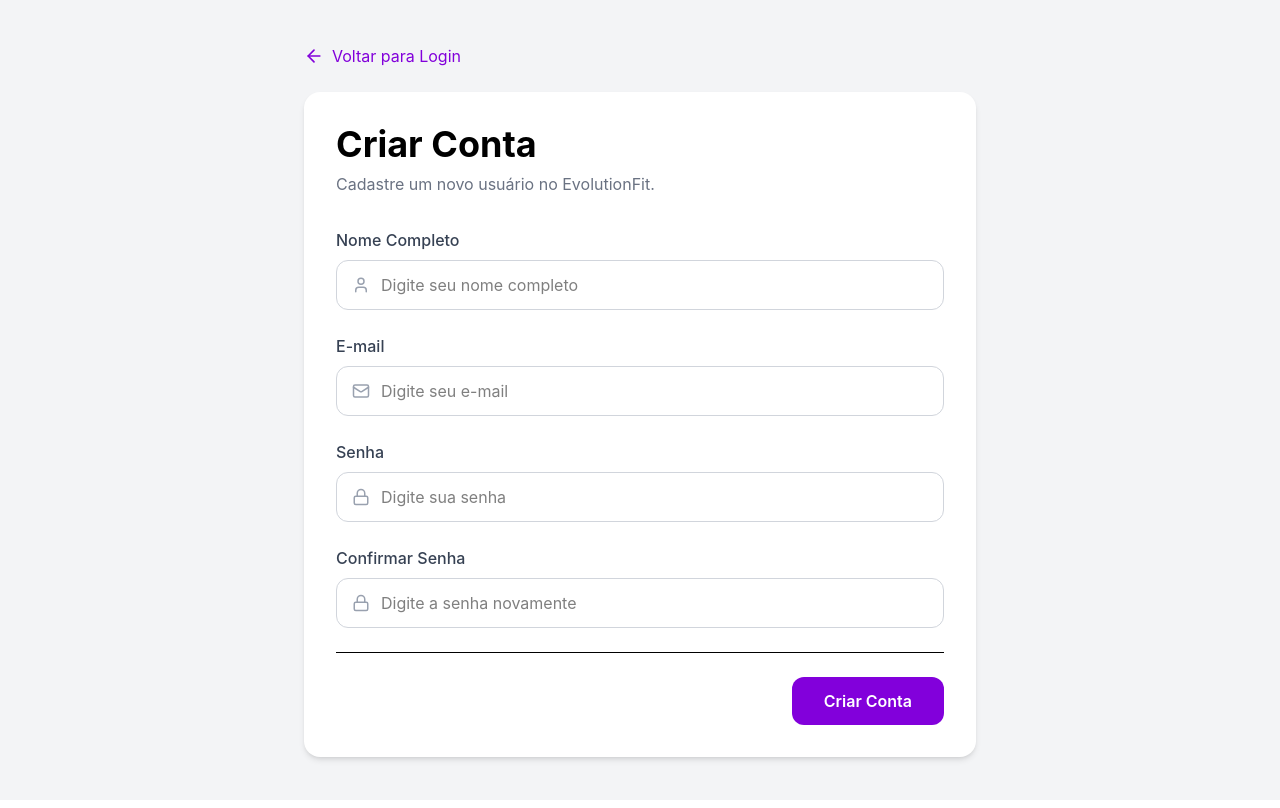
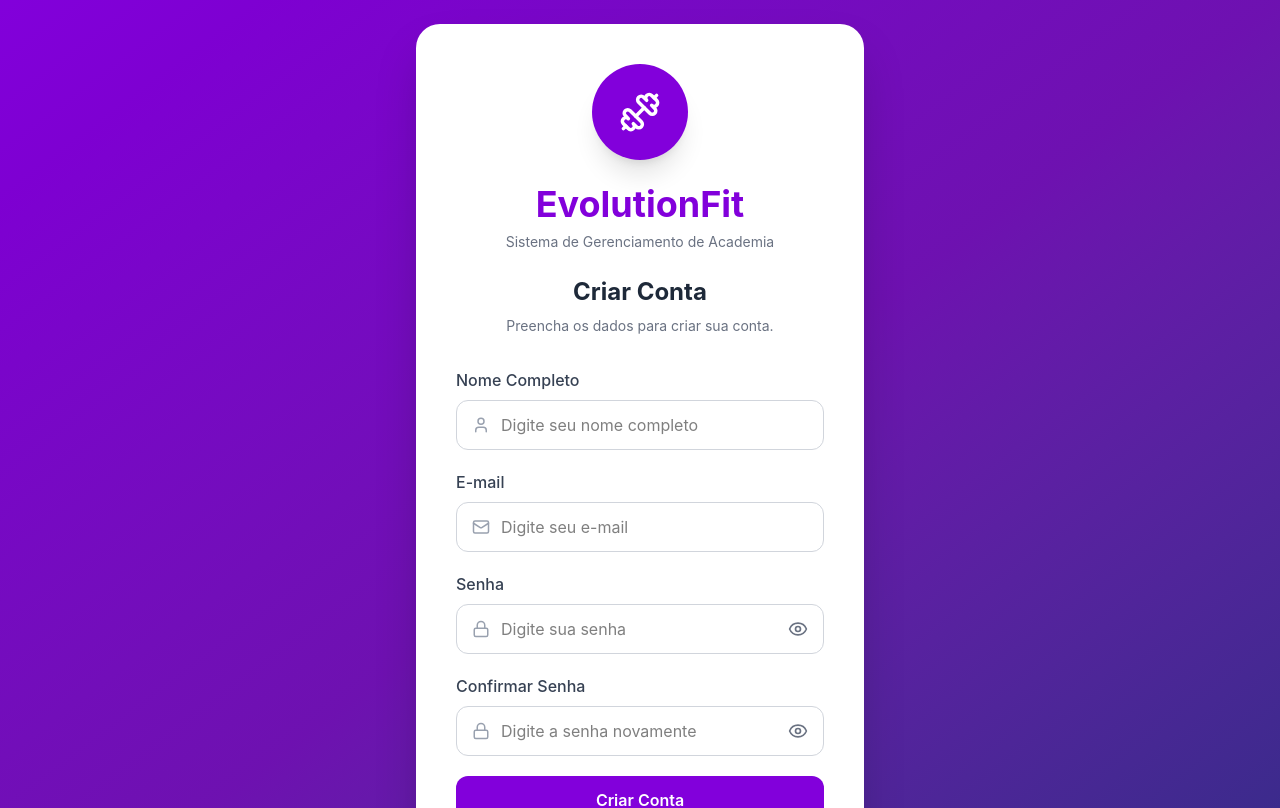
Before and after one commit to Fernando-Moreno-7/projetoTCC, a React app in the folder frontend/: page /cadastrar-usuario in a window 1280 px wide. Shown: the top 808 px of the page. Built offline with nearby package versions, Linux system fonts and the light colour scheme; the HTML template or start-up script is replaced by a standard one.

Commit message:
Atualizando visual da tela de cadastro

```diff
--- a/frontend/src/pages/CadastrarUsuario/CadastrarUsuario.jsx
+++ b/frontend/src/pages/CadastrarUsuario/CadastrarUsuario.jsx
@@ -1,3 +1,4 @@
+
 import { useState } from "react";
 import { useNavigate } from "react-router-dom";
 import axios from "axios";
@@ -6,41 +7,49 @@ import {
     ArrowLeft,
     User,
     Mail,
-    Lock
+    Lock,
+    Eye,
+    EyeOff,
+    Dumbbell
 } from "lucide-react";
 
+// Componente responsável pelo cadastro de usuários
 export default function CadastrarUsuario() {
 
     const navigate = useNavigate();
 
+    // Estados dos campos do formulário
     const [nome, setNome] = useState("");
     const [email, setEmail] = useState("");
     const [senha, setSenha] = useState("");
     const [confirmarSenha, setConfirmarSenha] = useState("");
+
+    // Controla a visibilidade das senhas
+    const [mostrarSenha, setMostrarSenha] = useState(false);
+    const [mostrarConfirmacao, setMostrarConfirmacao] = useState(false);
+
+    // Controla o carregamento do cadastro
     const [carregando, setCarregando] = useState(false);
 
+    // Função responsável por cadastrar o usuário
     async function handleCadastrar(e) {
 
         e.preventDefault();
 
-        if (!nome || !email || !senha || !confirmarSenha) {
-
+        if (!nome.trim() || !email.trim() || !senha || !confirmarSenha) {
             alert("Preencha todos os campos!");
-
             return;
         }
 
         if (senha !== confirmarSenha) {
-
             alert("As senhas não coincidem!");
-
             return;
         }
 
         try {
-
             setCarregando(true);
 
+            // Envia os dados para o backend
             const response = await axios.post(
                 "http://localhost:5000/user/register",
                 {
@@ -53,202 +62,237 @@ export default function CadastrarUsuario() {
 
             alert(response.data.message);
 
+            // Limpa os campos após o cadastro
             setNome("");
             setEmail("");
             setSenha("");
             setConfirmarSenha("");
 
+            // Retorna para a tela de login
             navigate("/");
 
         } catch (error) {
 
-            console.error(error);
+            console.error("Erro ao cadastrar usuário:", error);
 
             if (error.response) {
-
                 alert(
                     error.response.data.message ||
                     "Erro ao cadastrar usuário!"
                 );
-
             } else {
-
-                alert(
-                    "Não foi possível conectar ao servidor."
-                );
-
+                alert("Não foi possível conectar ao servidor.");
             }
 
         } finally {
-
             setCarregando(false);
-
         }
     }
 
     return (
+        <div className="flex min-h-screen items-center justify-center bg-linear-to-br from-purple-700 via-purple-800 to-indigo-900 p-6">
 
-        <div className="min-h-screen bg-gray-100 flex items-center justify-center p-6">
+            {/* Card principal */}
+            <div className="w-full max-w-md rounded-3xl bg-white p-10 shadow-2xl">
 
-            <div className="w-full max-w-2xl">
+                {/* Cabeçalho */}
+                <div className="mb-8 flex flex-col items-center">
 
-                <button
-                    onClick={() => navigate("/")}
-                    className="flex items-center gap-2 text-purple-700 hover:text-purple-900 mb-6 transition"
-                >
+                    {/* Ícone do aplicativo */}
+                    <div className="flex size-24 items-center justify-center rounded-full bg-purple-700 shadow-xl">
+                        <Dumbbell
+                            size={42}
+                            className="text-white"
+                        />
+                    </div>
 
-                    <ArrowLeft size={20} />
-
-                    <span>Voltar para Login</span>
-
-                </button>
-
-                <div className="bg-white rounded-2xl shadow-md p-8">
-
-                    <div className="mb-8">
-
-                        <h1 className="text-4xl font-bold">
-
-                            Criar Conta
-
+                    {/* Nome do aplicativo */}
+                    <h1 className="mt-6 text-4xl font-bold text-purple-700">
+                        EvolutionFit
                     </h1>
 
-                        <p className="text-gray-500 mt-2">
+                    <p className="mt-2 text-center text-sm text-gray-500">
+                        Sistema de Gerenciamento de Academia
+                    </p>
 
-                            Cadastre um novo usuário no EvolutionFit.
+                    <h2 className="mt-6 text-2xl font-bold text-gray-800">
+                        Criar Conta
+                    </h2>
 
+                    <p className="mt-2 text-center text-sm text-gray-500">
+                        Preencha os dados para criar sua conta.
                     </p>
 
                 </div>
 
+                {/* Formulário de cadastro */}
                 <form
                     onSubmit={handleCadastrar}
-                        className="space-y-6"
+                    className="space-y-5"
                 >
 
+                    {/* Nome completo */}
                     <div>
-
-                            <label className="block text-gray-700 font-medium mb-2">
-
+                        <label
+                            htmlFor="nome"
+                            className="mb-2 block font-medium text-gray-700"
+                        >
                             Nome Completo
-
                         </label>
 
                         <div className="relative">
-
                             <User
                                 size={18}
-                                    className="absolute left-4 top-1/2 -translate-y-1/2 text-gray-400"
+                                className="absolute top-1/2 left-4 -translate-y-1/2 text-gray-400"
                             />
 
                             <input
+                                id="nome"
                                 type="text"
                                 value={nome}
                                 onChange={(e) => setNome(e.target.value)}
                                 placeholder="Digite seu nome completo"
-                                    className="w-full border border-gray-300 rounded-xl py-3 pl-11 pr-4 focus:outline-none focus:ring-2 focus:ring-purple-600"
+                                autoComplete="name"
+                                className="w-full rounded-xl border border-gray-300 py-3 pr-4 pl-11 focus:ring-2 focus:ring-purple-600 focus:outline-none"
                             />
-
+                        </div>
                     </div>
 
-                        </div>
-
+                    {/* E-mail */}
                     <div>
-
-                            <label className="block text-gray-700 font-medium mb-2">
-
+                        <label
+                            htmlFor="email"
+                            className="mb-2 block font-medium text-gray-700"
+                        >
                             E-mail
-
                         </label>
 
                         <div className="relative">
-
                             <Mail
                                 size={18}
-                                    className="absolute left-4 top-1/2 -translate-y-1/2 text-gray-400"
+                                className="absolute top-1/2 left-4 -translate-y-1/2 text-gray-400"
                             />
 
                             <input
+                                id="email"
                                 type="email"
                                 value={email}
                                 onChange={(e) => setEmail(e.target.value)}
                                 placeholder="Digite seu e-mail"
-                                    className="w-full border border-gray-300 rounded-xl py-3 pl-11 pr-4 focus:outline-none focus:ring-2 focus:ring-purple-600"
+                                autoComplete="email"
+                                className="w-full rounded-xl border border-gray-300 py-3 pr-4 pl-11 focus:ring-2 focus:ring-purple-600 focus:outline-none"
                             />
-
+                        </div>
                     </div>
 
-                        </div>
-
+                    {/* Senha */}
                     <div>
-
-                            <label className="block text-gray-700 font-medium mb-2">
-
+                        <label
+                            htmlFor="senha"
+                            className="mb-2 block font-medium text-gray-700"
+                        >
                             Senha
-
                         </label>
 
                         <div className="relative">
-
                             <Lock
                                 size={18}
-                                    className="absolute left-4 top-1/2 -translate-y-1/2 text-gray-400"
+                                className="absolute top-1/2 left-4 -translate-y-1/2 text-gray-400"
                             />
 
                             <input
-                                    type="password"
+                                id="senha"
+                                type={mostrarSenha ? "text" : "password"}
                                 value={senha}
                                 onChange={(e) => setSenha(e.target.value)}
                                 placeholder="Digite sua senha"
-                                    className="w-full border border-gray-300 rounded-xl py-3 pl-11 pr-4 focus:outline-none focus:ring-2 focus:ring-purple-600"
+                                autoComplete="new-password"
+                                className="w-full rounded-xl border border-gray-300 py-3 pr-12 pl-11 focus:ring-2 focus:ring-purple-600 focus:outline-none"
                             />
 
+                            <button
+                                type="button"
+                                onClick={() => setMostrarSenha(!mostrarSenha)}
+                                aria-label={mostrarSenha ? "Ocultar senha" : "Mostrar senha"}
+                                className="absolute top-1/2 right-4 -translate-y-1/2 cursor-pointer text-gray-500"
+                            >
+                                {mostrarSenha
+                                    ? <EyeOff size={20} />
+                                    : <Eye size={20} />
+                                }
+                            </button>
+                        </div>
                     </div>
 
-                        </div>
-
+                    {/* Confirmar senha */}
                     <div>
-
-                            <label className="block text-gray-700 font-medium mb-2">
-
+                        <label
+                            htmlFor="confirmarSenha"
+                            className="mb-2 block font-medium text-gray-700"
+                        >
                             Confirmar Senha
-
                         </label>
 
                         <div className="relative">
-
                             <Lock
                                 size={18}
-                                    className="absolute left-4 top-1/2 -translate-y-1/2 text-gray-400"
+                                className="absolute top-1/2 left-4 -translate-y-1/2 text-gray-400"
                             />
 
                             <input
-                                    type="password"
+                                id="confirmarSenha"
+                                type={mostrarConfirmacao ? "text" : "password"}
                                 value={confirmarSenha}
                                 onChange={(e) =>
                                     setConfirmarSenha(e.target.value)
                                 }
                                 placeholder="Digite a senha novamente"
-                                    className="w-full border border-gray-300 rounded-xl py-3 pl-11 pr-4 focus:outline-none focus:ring-2 focus:ring-purple-600"
+                                autoComplete="new-password"
+                                className="w-full rounded-xl border border-gray-300 py-3 pr-12 pl-11 focus:ring-2 focus:ring-purple-600 focus:outline-none"
                             />
 
+                            <button
+                                type="button"
+                                onClick={() =>
+                                    setMostrarConfirmacao(!mostrarConfirmacao)
+                                }
+                                aria-label={mostrarConfirmacao ? "Ocultar confirmação de senha" : "Mostrar confirmação de senha"}
+                                className="absolute top-1/2 right-4 -translate-y-1/2 cursor-pointer text-gray-500"
+                            >
+                                {mostrarConfirmacao
+                                    ? <EyeOff size={20} />
+                                    : <Eye size={20} />
+                                }
+                            </button>
+                        </div>
                     </div>
 
-                        </div>
-
-                        <div className="flex justify-end pt-6 border-t">
-
+                    {/* Botão de cadastro */}
                     <button
                         type="submit"
                         disabled={carregando}
-                                className="bg-purple-700 hover:bg-purple-800 disabled:bg-purple-400 text-white px-8 py-3 rounded-xl font-semibold transition"
+                        className="w-full cursor-pointer rounded-xl bg-purple-700 py-3 font-semibold text-white transition hover:bg-purple-800 disabled:cursor-not-allowed disabled:bg-purple-400"
                     >
-
                         {carregando
                             ? "Cadastrando..."
                             : "Criar Conta"
                         }
+                    </button>
 
+                    {/* Voltar para login */}
+                    <div className="text-center">
+
+                        <p className="text-sm text-gray-500">
+                            Já possui uma conta?
+                        </p>
+
+                        <button
+                            type="button"
+                            onClick={() => navigate("/")}
+                            className="mt-2 inline-flex cursor-pointer items-center gap-2 font-semibold text-purple-700 transition hover:text-purple-900"
+                        >
+                            <ArrowLeft size={18} />
+                            Voltar para Login
                         </button>
 
                     </div>
@@ -258,9 +302,5 @@ export default function CadastrarUsuario() {
             </div>
 
         </div>
-
-        </div>
-
     );
-
 }
```
Lines whose indentation alone changed are shown as unchanged.
